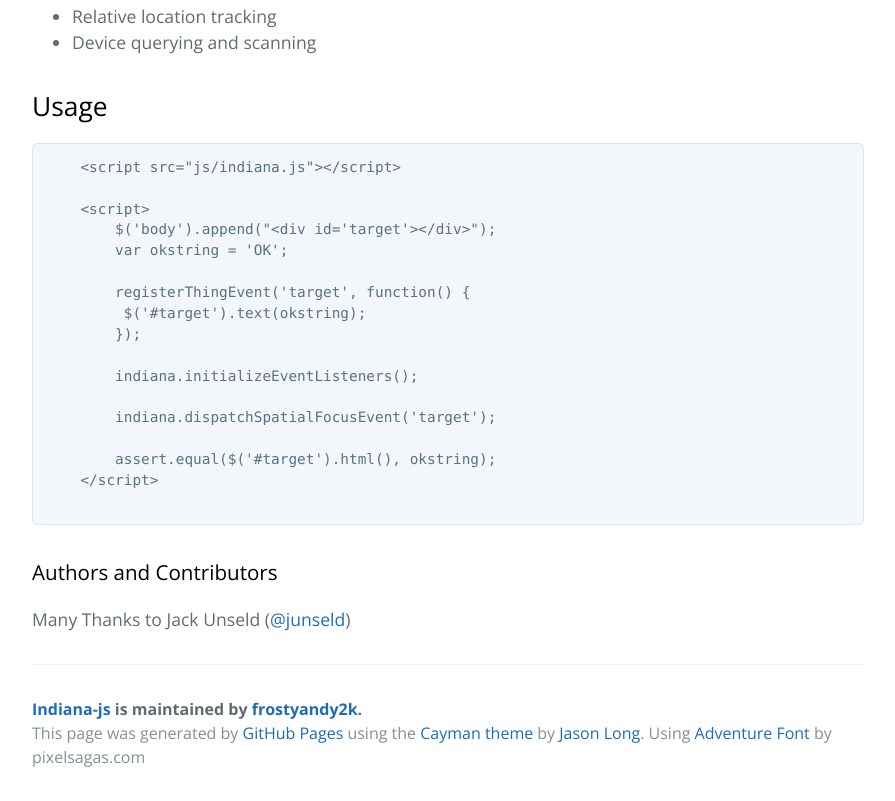
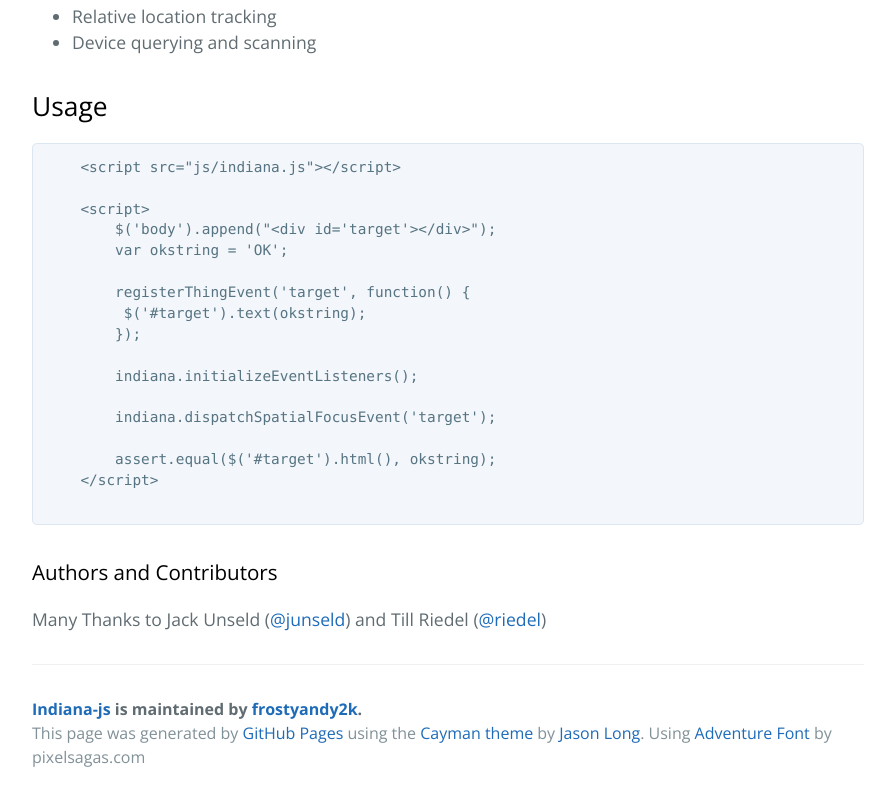
Before and after one commit to frostyandy2k/indiana-js, a website: page index.html in a window 1280 px wide. Shown: the part 735-1536 px from the top of the page, without its empty margins (192-1087 px from the left). Drawn offline with nearby package versions, Linux system fonts and the light colour scheme.

Commit message:
added acknowledgement

```diff
--- a/index.html
+++ b/index.html
@@ -66,7 +66,7 @@ Check out some web-apps that use the library:</p>
 <h3>
 <a id="authors-and-contributors" class="anchor" href="#authors-and-contributors" aria-hidden="true"><span class="octicon octicon-link"></span></a>Authors and Contributors</h3>
 
-<p>Many Thanks to Jack Unseld (<a href="https://github.com/junseld" class="user-mention">@junseld</a>)</p>
+<p>Many Thanks to Jack Unseld (<a href="https://github.com/junseld" class="user-mention">@junseld</a>) and Till Riedel (<a href="https://github.com/riedel" class="user-mention">@riedel</a>) </p>
 
       <footer class="site-footer">
         <span class="site-footer-owner"><a href="https://github.com/frostyandy2k/indiana-js">Indiana-js</a> is maintained by <a href="https://github.com/frostyandy2k">frostyandy2k</a>.</span>
```
Also changed, not shown: README.md.
